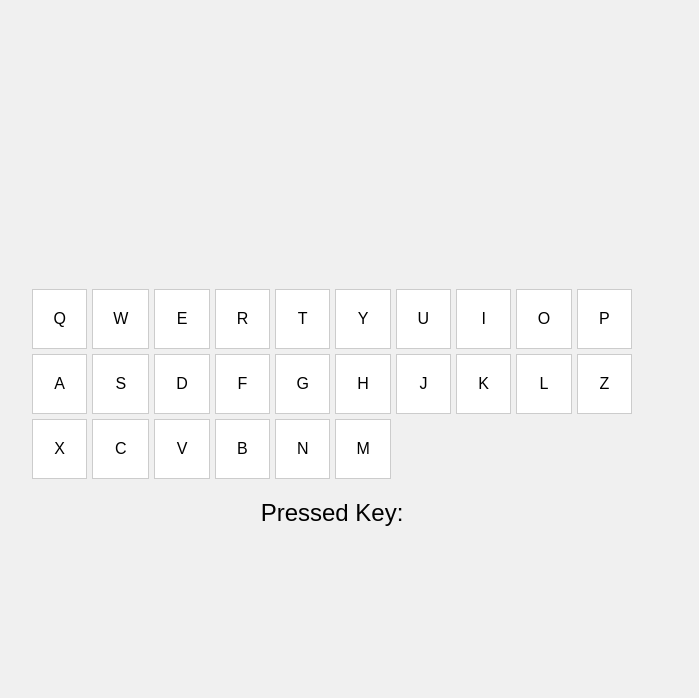
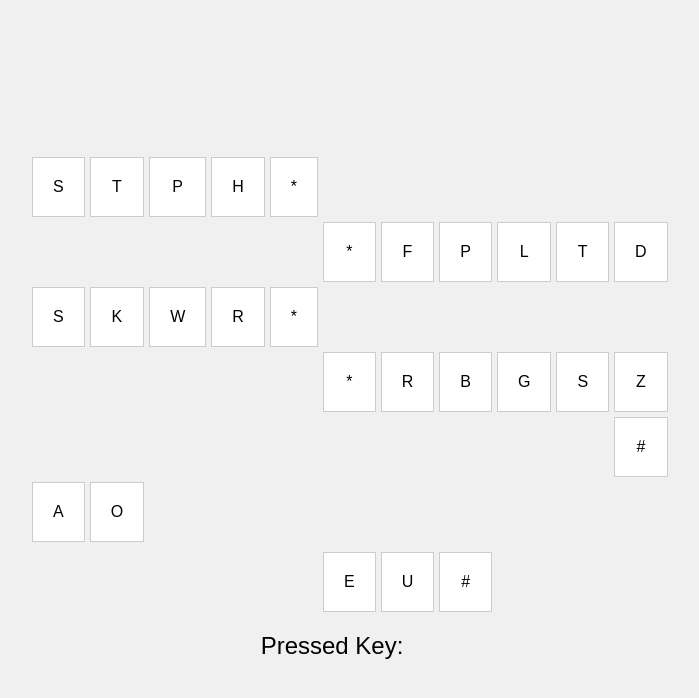
Before and after one commit to aqwek/stenobuild, a plain HTML site: page index.html in a window 1280 px wide. Shown: the whole page, without its empty margins (308-1007 px from the left). Drawn offline with Linux system fonts and the light colour scheme.

Commit message:
Update index.html

```diff
--- a/index.html
+++ b/index.html
@@ -16,7 +16,7 @@
         }
         .keyboard {
             display: grid;
-            grid-template-columns: repeat(10, 1fr);
+            grid-template-columns: repeat(11, 1fr);
             gap: 5px;
             max-width: 600px;
         }
@@ -28,6 +28,13 @@
             cursor: pointer;
             user-select: none;
         }
+        .space {
+            grid-column: span 5;
+            visibility: hidden;
+        }
+        .wide {
+            grid-column: span 2;
+        }
         #output {
             margin-top: 20px;
             font-size: 1.5em;
@@ -38,32 +45,46 @@
 <body>
     <div>
         <div class="keyboard">
-            <div class="key" data-key="Q">Q</div>
+            <div class="key" data-key="S">S</div>
+            <div class="key" data-key="T">T</div>
+            <div class="key" data-key="P">P</div>
+            <div class="key" data-key="H">H</div>
+            <div class="key" data-key="*">*</div>
+            <div class="space"></div>
+            <div class="space"></div>
+            <div class="key" data-key="*">*</div>
+            <div class="key" data-key="F">F</div>
+            <div class="key" data-key="P">P</div>
+            <div class="key" data-key="L">L</div>
+            <div class="key" data-key="T">T</div>
+            <div class="key" data-key="D">D</div>
+
+            <div class="key" data-key="S">S</div>
+            <div class="key" data-key="K">K</div>
             <div class="key" data-key="W">W</div>
+            <div class="key" data-key="R">R</div>
+            <div class="key" data-key="*">*</div>
+            <div class="space"></div>
+            <div class="space"></div>
+            <div class="key" data-key="*">*</div>
+            <div class="key" data-key="R">R</div>
+            <div class="key" data-key="B">B</div>
+            <div class="key" data-key="G">G</div>
+            <div class="key" data-key="S">S</div>
+            <div class="key" data-key="Z">Z</div>
+
+            <div class="space"></div>
+            <div class="space"></div>
+            <div class="key" data-key="#">#</div>
+            <div class="key" data-key="A">A</div>
+            <div class="key" data-key="O">O</div>
+            <div class="space"></div>
+            <div class="space"></div>
+            <div class="space"></div>
+            <div class="space"></div>
             <div class="key" data-key="E">E</div>
-            <div class="key" data-key="R">R</div>
-            <div class="key" data-key="T">T</div>
-            <div class="key" data-key="Y">Y</div>
             <div class="key" data-key="U">U</div>
-            <div class="key" data-key="I">I</div>
-            <div class="key" data-key="O">O</div>
-            <div class="key" data-key="P">P</div>
-            <div class="key" data-key="A">A</div>
-            <div class="key" data-key="S">S</div>
-            <div class="key" data-key="D">D</div>
-            <div class="key" data-key="F">F</div>
-            <div class="key" data-key="G">G</div>
-            <div class="key" data-key="H">H</div>
-            <div class="key" data-key="J">J</div>
-            <div class="key" data-key="K">K</div>
-            <div class="key" data-key="L">L</div>
-            <div class="key" data-key="Z">Z</div>
-            <div class="key" data-key="X">X</div>
-            <div class="key" data-key="C">C</div>
-            <div class="key" data-key="V">V</div>
-            <div class="key" data-key="B">B</div>
-            <div class="key" data-key="N">N</div>
-            <div class="key" data-key="M">M</div>
+            <div class="key" data-key="#">#</div>
         </div>
         <div id="output">Pressed Key: </div>
     </div>
```
